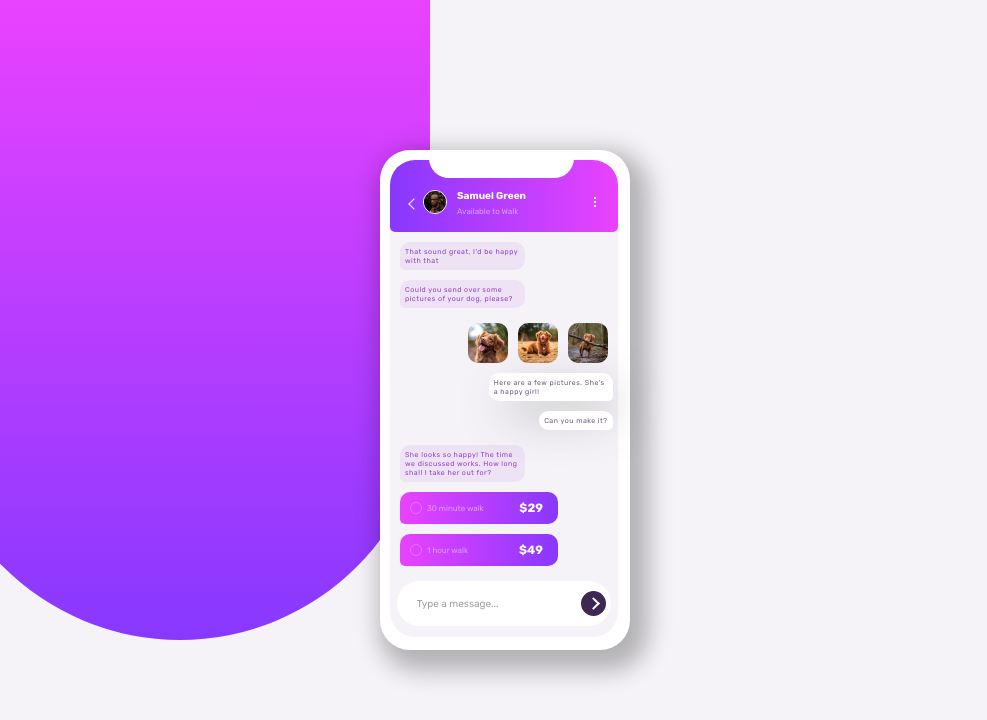
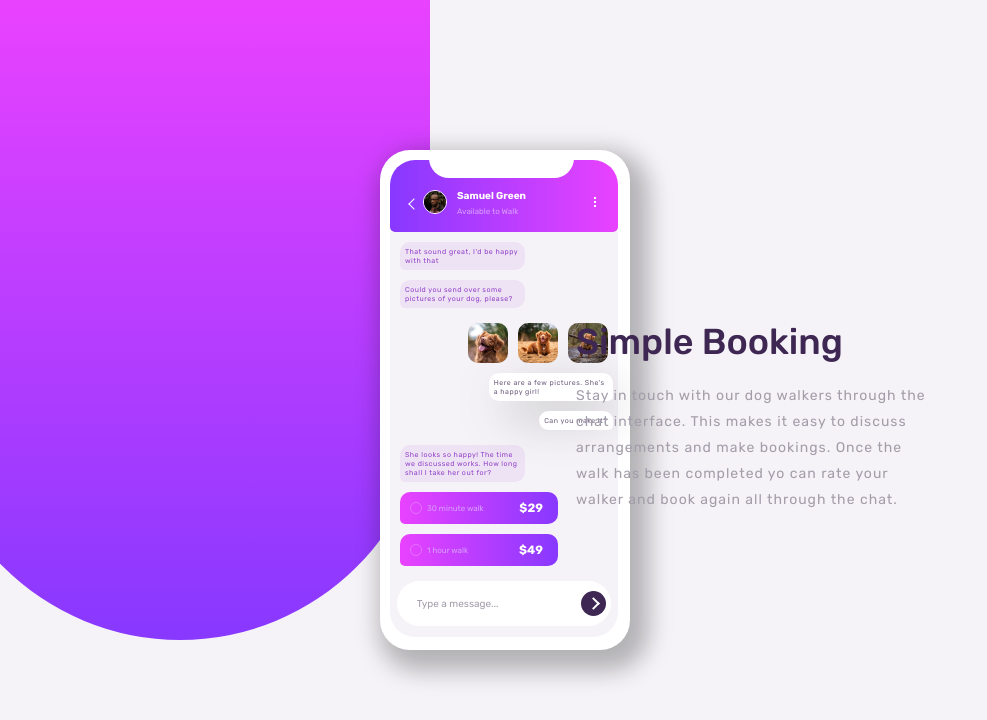
Before and after one commit to Mldamico/chat-design, a plain HTML site: page index.html in a window 1280 px wide. Shown: the whole page, without its empty margins (0-987 px from the left). Drawn offline with Linux system fonts and the light colour scheme.

Commit message:
Main Text

```diff
--- a/index.html
+++ b/index.html
@@ -91,6 +91,17 @@
           </div>
         </div>
       </div>
+      <div class="description-container">
+        <div class="description">
+          <h1>Simple Booking</h1>
+          <p>
+            Stay in touch with our dog walkers through the chat interface. This
+            makes it easy to discuss arrangements and make bookings. Once the
+            walk has been completed yo can rate your walker and book again all
+            through the chat.
+          </p>
+        </div>
+      </div>
     </div>
   </body>
 </html>
--- a/main.css
+++ b/main.css
@@ -14,6 +14,8 @@ body {
 .container {
   display: flex;
   position: relative;
+  width: 100%;
+  height: 100%;
 }
 
 .banner {
@@ -252,3 +254,29 @@ body {
   flex-grow: 2;
   margin-left: 20px;
 }
+
+.description-container {
+  position: absolute;
+  top: 50%;
+  left: 45%;
+}
+.description {
+  display: flex;
+  flex-direction: column;
+  width: 50%;
+}
+
+.description h1 {
+  color: hsl(271, 36%, 24%);
+  font-size: 36px;
+  font-weight: 500;
+}
+
+.description p {
+  margin-top: 20px;
+  letter-spacing: 1px;
+  font-weight: 400;
+  font-size: 14px;
+  color: hsl(270, 7%, 64%);
+  line-height: 26px;
+}
```
